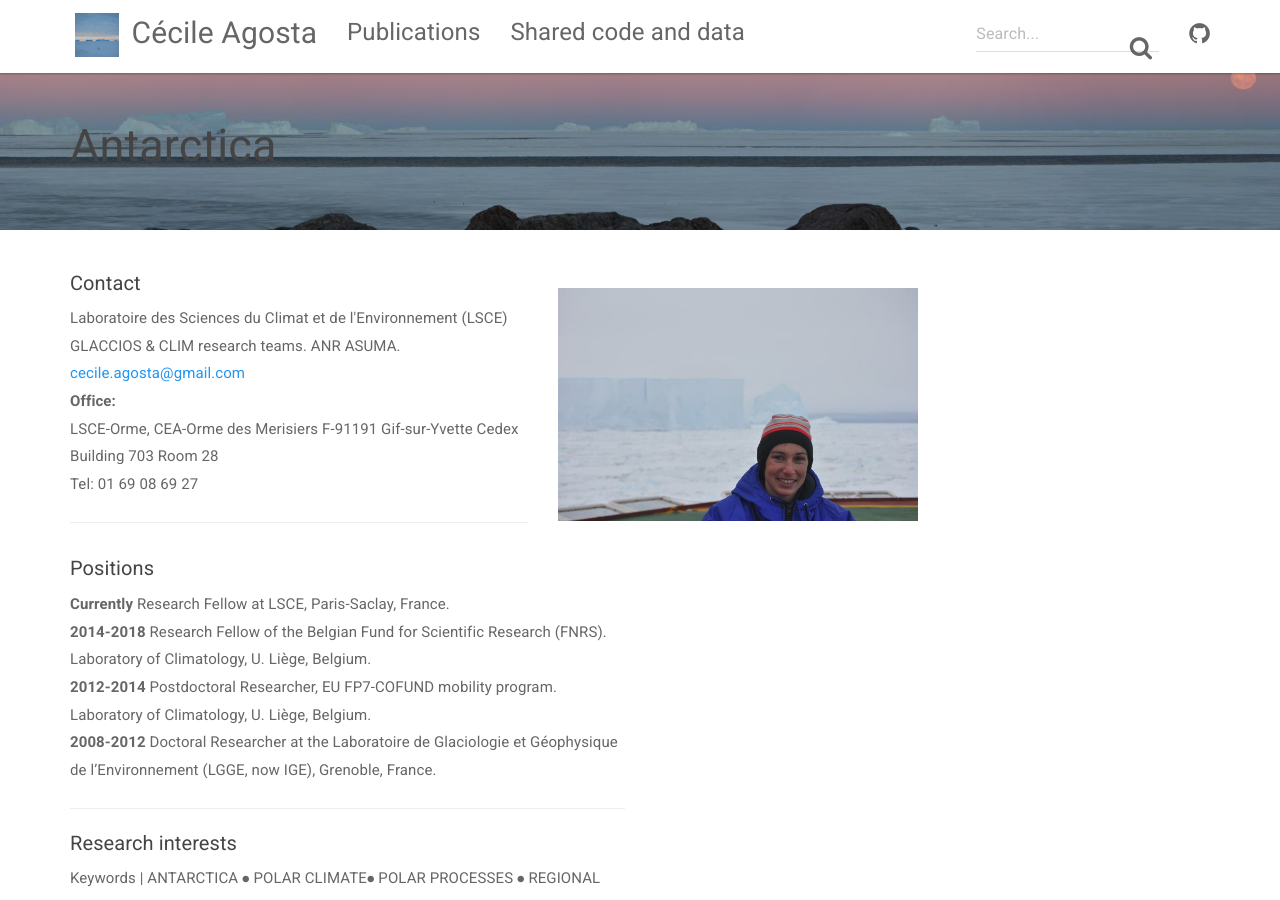
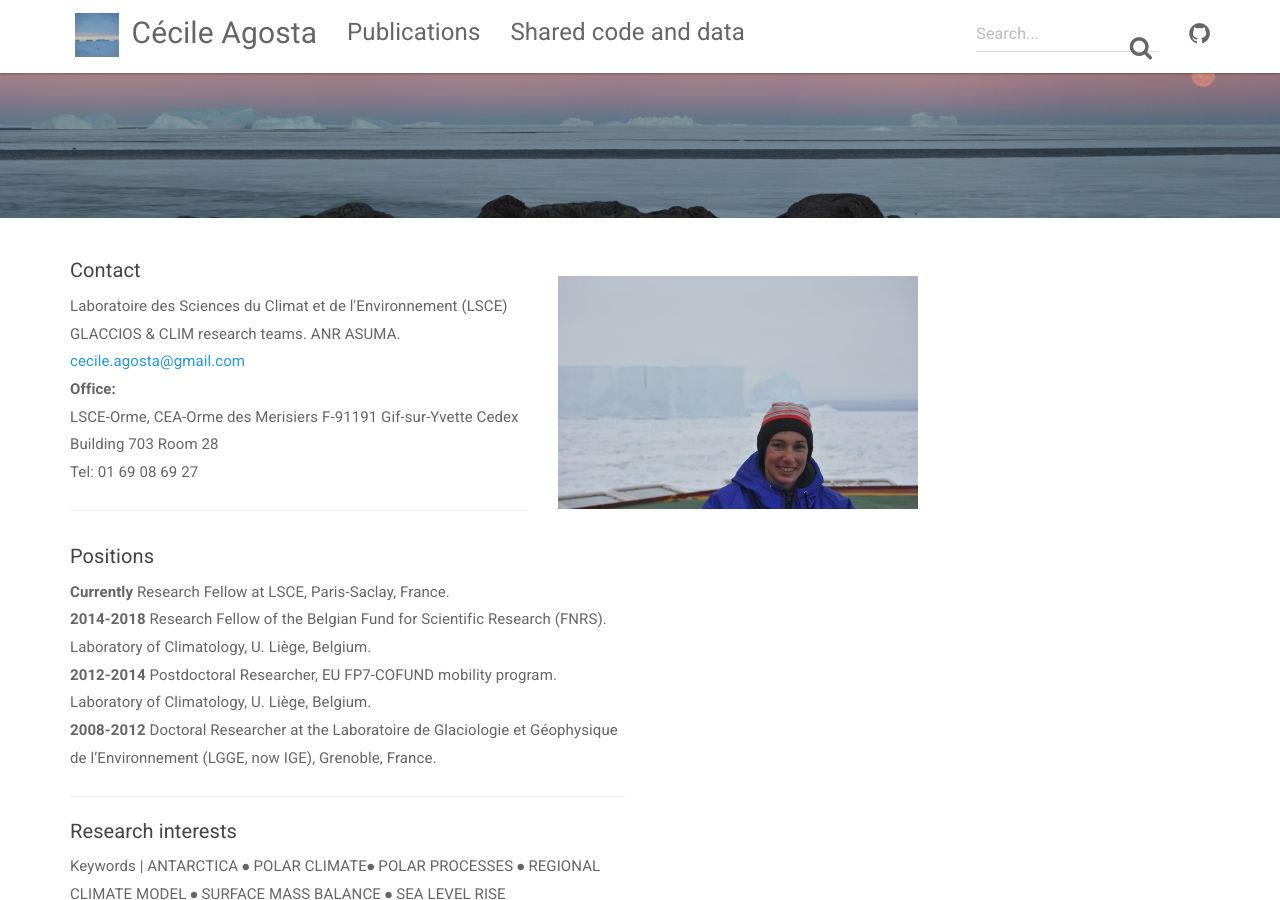
Before and after one commit to cecileagosta/cecileagosta.github.io, a Jekyll site: the page built from index.html, in a window 1280 px wide and 900 px high. Built offline with Jekyll 4.4.1, drawn with Linux system fonts in a browser that asks for light colours; nearby versions of some CDN libraries.

Commit message:
First online version

```diff
--- a/index.html
+++ b/index.html
@@ -4,7 +4,7 @@ layout: default
 
 <div class="header-container jumbotron">
     <div class="container">
-        <h2>Antarctica</h2>
+        <h3>.</h3>
     </div>
 </div>
 
```
Also changed, not shown: 7 other files.
